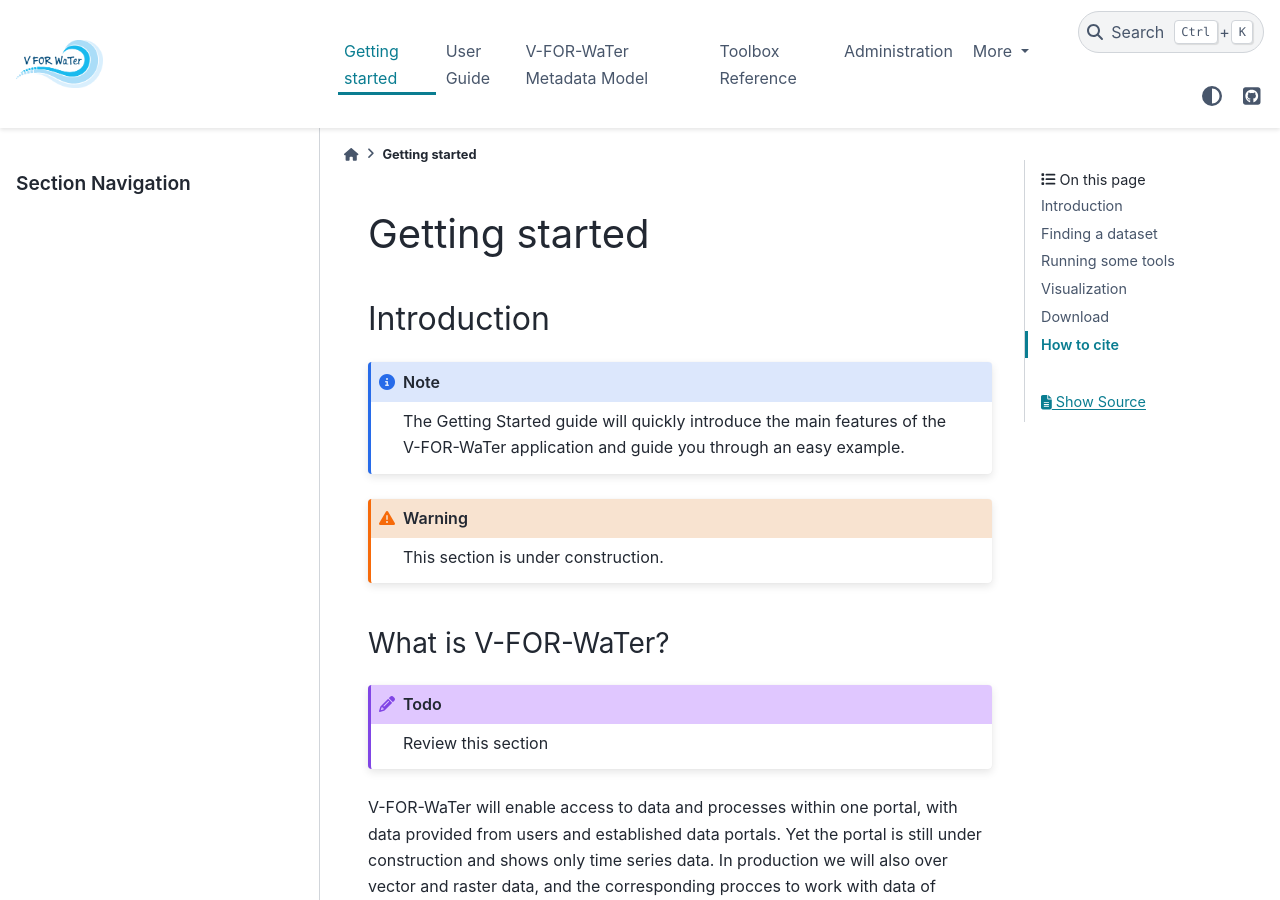
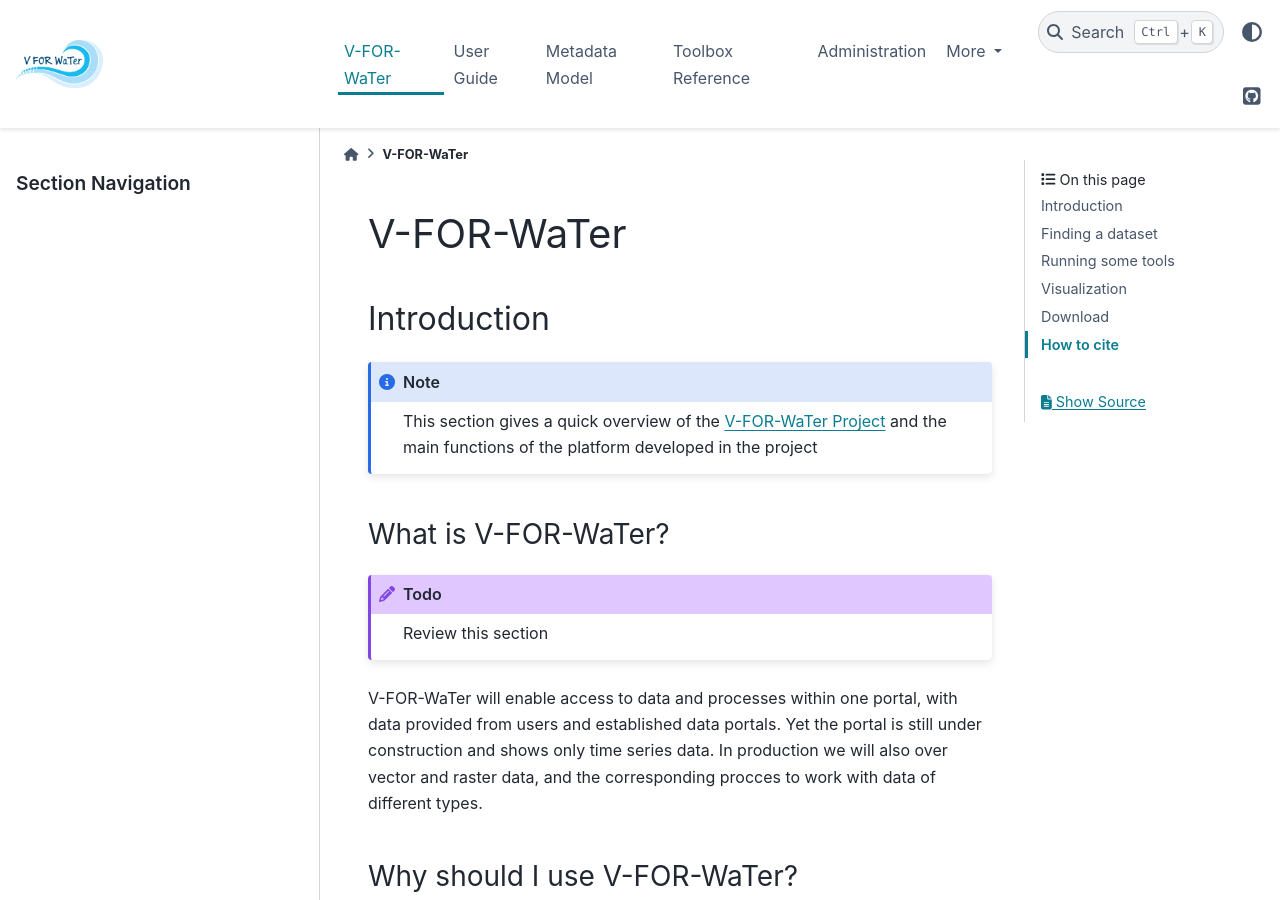
Before and after one commit to VForWaTer/documentation, a Sphinx documentation site: the page built from source/about/index.rst, in a window 1280 px wide and 900 px high. Built offline with Sphinx 7.4.7 and the PyData theme 0.15.4, drawn with Linux system fonts in a browser that asks for light colours.

Commit message:
minor reworks

```diff
--- a/source/getting_started/getting_started.rst
+++ b/source/about/index.rst
@@ -1,18 +1,17 @@
-===============
-Getting started
-===============
+===========
+V-FOR-WaTer
+===========
 
 Introduction
 ============
 
 .. note::
 
-    The Getting Started guide will quickly introduce the main features
-    of the V-FOR-WaTer application and guide you through an easy example.
+    This section gives a quick overview of the
+    `V-FOR-WaTer Project <https://vforwater.de>`_ and the main functions of the
+    platform developed in the project
 
-.. warning::
 
-    This section is under construction.
 
 What is V-FOR-WaTer?
 --------------------
@@ -85,12 +84,14 @@
 .. todo::
 
     Propose text here
+
 Download
 ========
 
 .. todo::
 
     Propose text here
+
 How to cite
 ===========
 
--- a/source/index.rst
+++ b/source/index.rst
@@ -16,7 +16,7 @@
    :caption: Contents:
    :hidden:
 
-   getting_started/getting_started
+   about/index
    userguide/index
    metadata/index
    tool_ref/index
--- a/source/metadata/index.rst
+++ b/source/metadata/index.rst
@@ -1,6 +1,6 @@
-==========================
-V-FOR-WaTer Metadata Model
-==========================
+==============
+Metadata Model
+==============
 
 Overview
 ========
```
